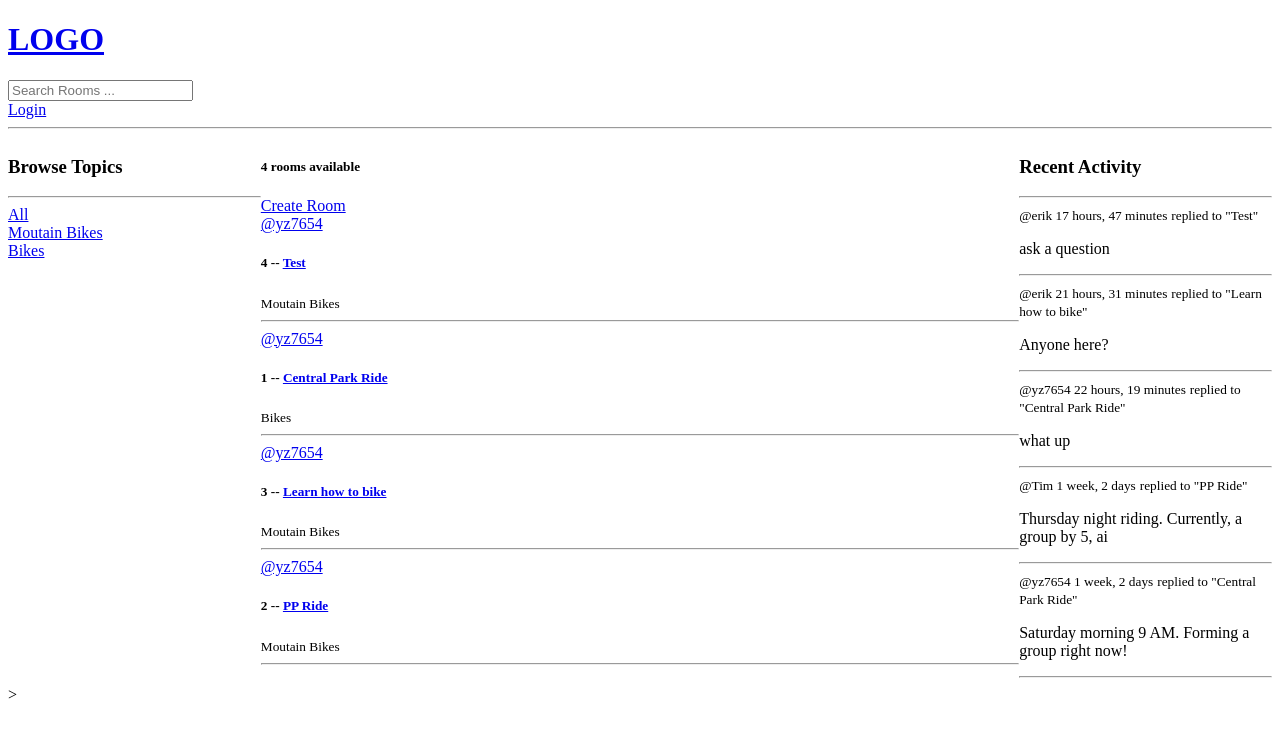
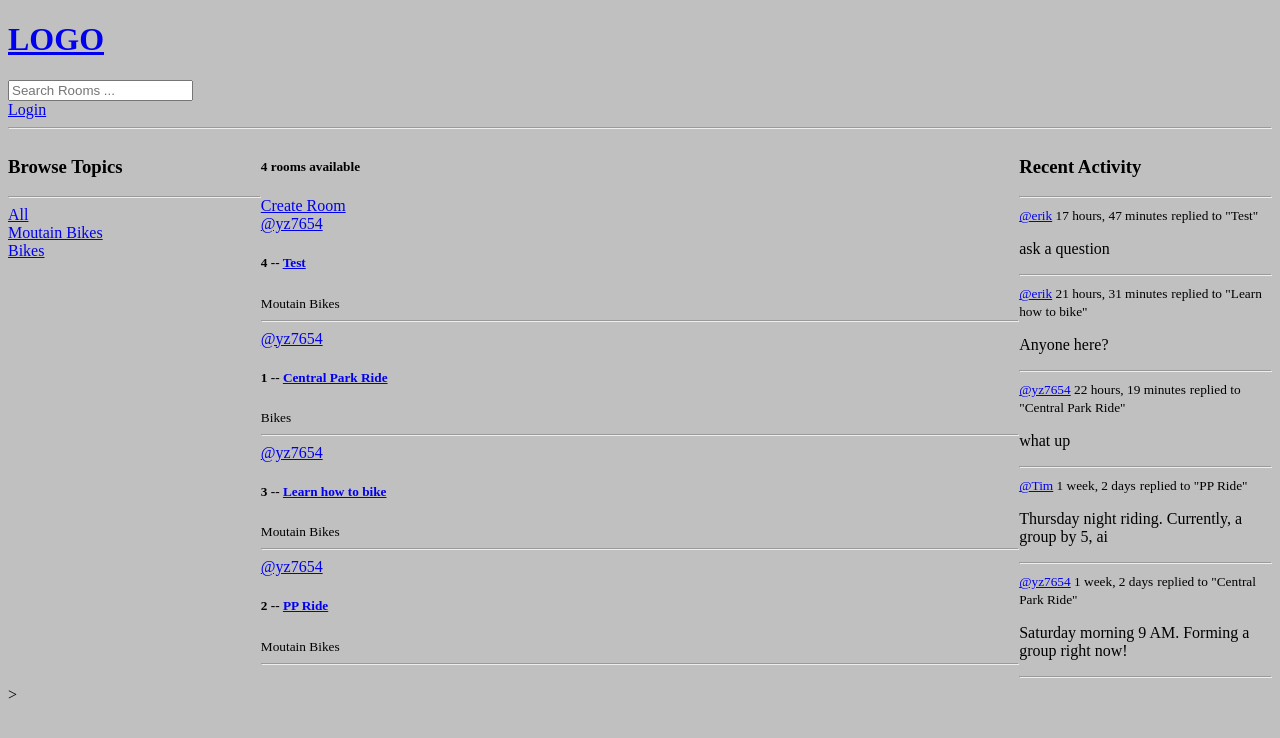
Before and after one commit to yihaozhong/CyclingConnected, a Django app: page / in a window 1280 px wide. Shown: the top 738 px of the page. Run offline with Django 4.2, Linux system fonts and the light colour scheme; data comes from the database, SQL or seed files in the repository.

Commit message:
Static files

```diff
--- a/base/templates/base/activity_component.html
+++ b/base/templates/base/activity_component.html
@@ -2,7 +2,7 @@
 <hr>
 {% for message in room_messages %}
     <div>
-        <small>@{{message.user}}  {{message.created | timesince}}</small>
+        <small><a href="{% url 'user-profile' message.user.id  %}">@{{message.user}}</a>  {{message.created | timesince}}</small>
         <small>replied to "{{message.room}}" </small>
 
         <p>{{message}}</p>
--- a/cyclingconnected/settings.py
+++ b/cyclingconnected/settings.py
@@ -116,6 +116,10 @@ USE_TZ = True
 
 STATIC_URL = "static/"
 
+STATICFILES_DIRS = [
+    BASE_DIR / 'static'
+]
+
 # Default primary key field type
 # https://docs.djangoproject.com/en/4.1/ref/settings/#default-auto-field
 
--- /dev/null
+++ b/static/styles/main.css
@@ -0,0 +1,3 @@
+body{
+    background-color: silver;
+}
--- a/templates/main.html
+++ b/templates/main.html
@@ -1,11 +1,12 @@
 <!DOCTYPE html>
+{% load static %}
 <html>
 <head>
     <meta charset='utf-8'>
     <meta http-equiv='X-UA-Compatible' content='IE=edge'>
     <title>Cylcing Connected</title>
     <meta name='viewport' content='width=device-width, initial-scale=1'>
-    <!-- <link rel='stylesheet' type='text/css' media='screen' href='main.css'> -->
+    <link rel='stylesheet' type='text/css' media='screen' href='{% static 'styles/main.css' %}'>
 </head>
 <body>
     {% include 'navbar.html' %}
```
